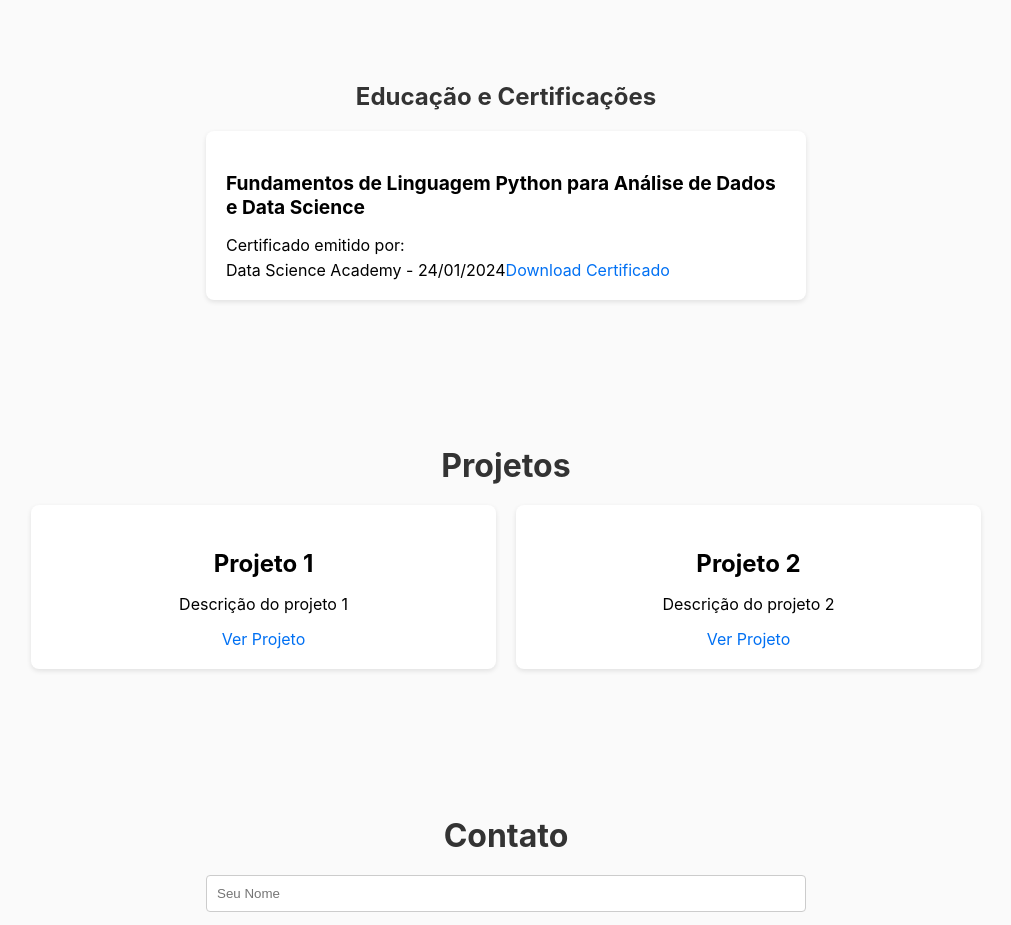
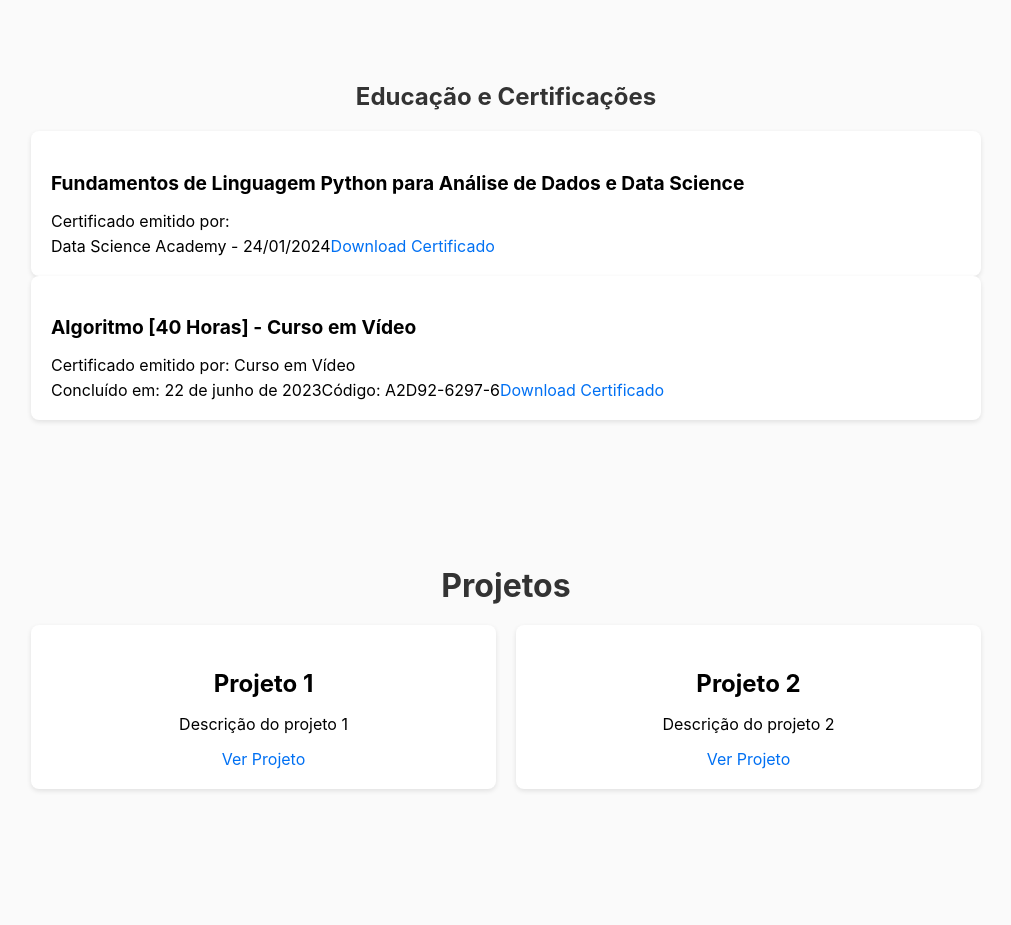
Before and after one commit to Guimax0304/my-curriculo, a Next.js app: page / in a window 1280 px wide. Shown: the part 1280-2205 px from the top of the page, without its empty margins (259-1270 px from the left). Built offline with nearby package versions, Linux system fonts and the light colour scheme.

Commit message:
Atualiza seção de certificações com novos certificados

```diff
--- a/src/components/EducationSection.tsx
+++ b/src/components/EducationSection.tsx
@@ -7,21 +7,34 @@ const EducationSection = () => {
   return (
     <section id="education" className={styles.education}>
       <h2>Educação e Certificações</h2>
-      <div className={styles.educationList}>
+
+      {/* Primeiro certificado */}
       <div className={styles.item}>
         <h3>
           Fundamentos de Linguagem Python para Análise de Dados e Data Science
         </h3>
         <p>Certificado emitido por:</p>
         <span>Data Science Academy - 24/01/2024</span>
-          {/* Link para ver o PDF em nova aba */}
         <a href="/certificates/certificate-fundamentos-python.pdf" download>
           Download Certificado
         </a>
       </div>
 
-        {/* Caso tenha mais itens, repita */}
+      {/* Segundo certificado */}
+      <div className={styles.item}>
+        <h3>Algoritmo [40 Horas] - Curso em Vídeo</h3>
+        <p>Certificado emitido por: Curso em Vídeo</p>
+        <span>Concluído em: 22 de junho de 2023</span>
+        <span>Código: A2D92-6297-6</span>
+        <a
+          href="/certificates/guilherme-viana-Algoritmo-Certificado-Curso-em-Video.pdf"
+          download
+        >
+          Download Certificado
+        </a>
       </div>
+
+      {/* Se houver outros itens, repita */}
     </section>
   );
 };
```
Also changed, not shown: 1 other file (tests, documents, lock files or other folders). Lines whose indentation alone changed are shown as unchanged.
